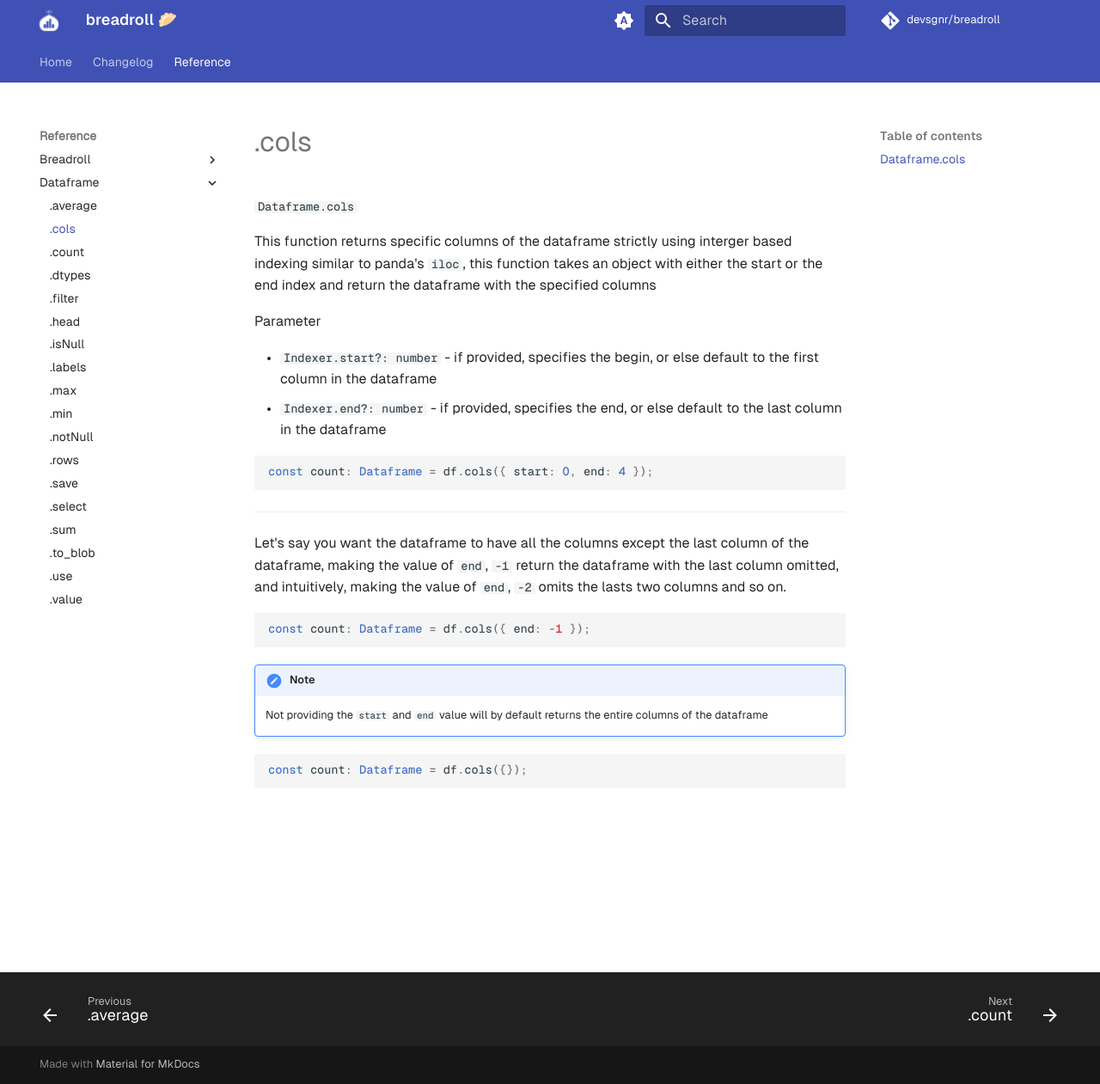
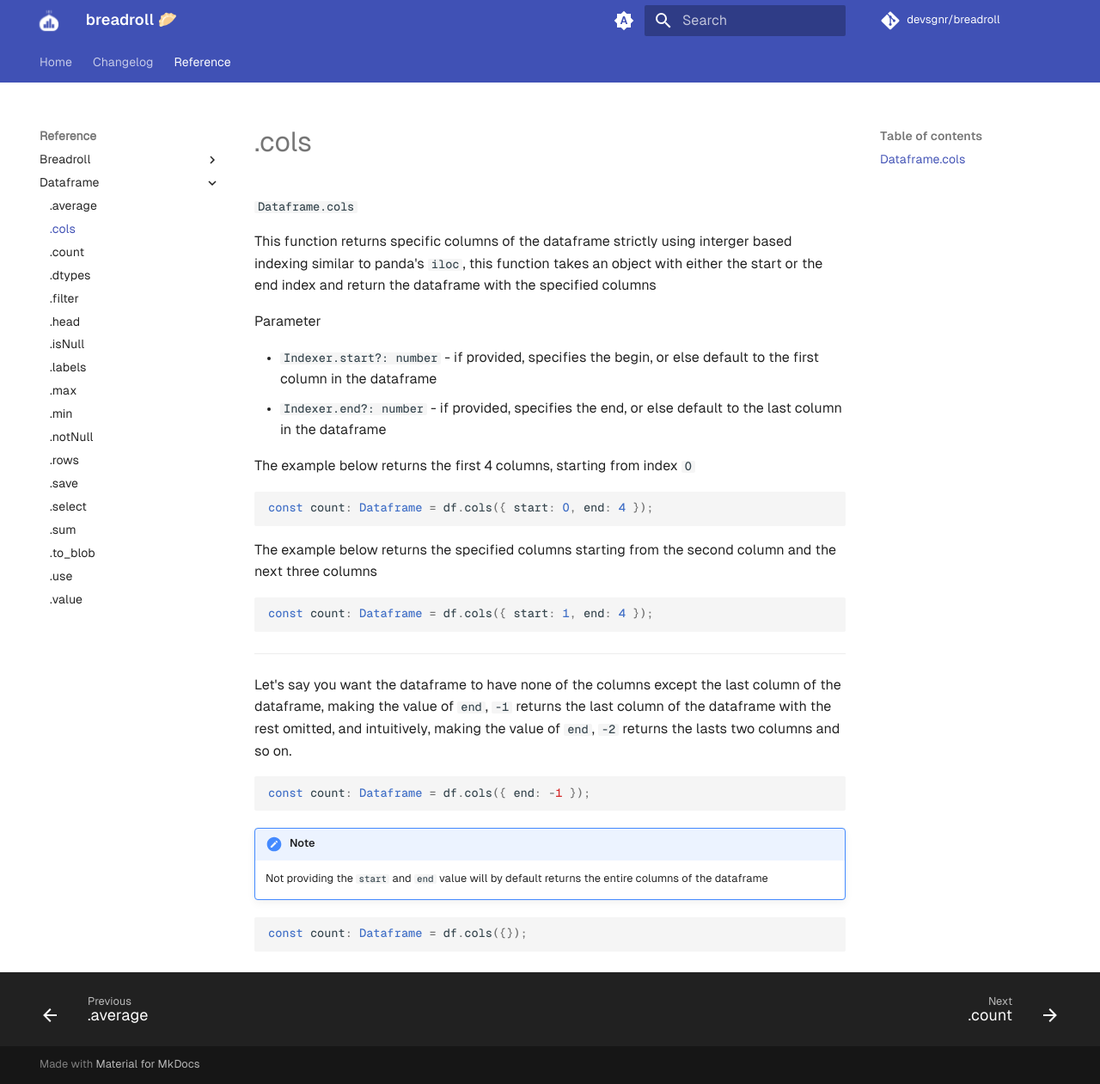
Before and after one commit to devsgnr/breadroll, an MkDocs documentation site: the page built from docs/docs/reference/Dataframe/cols.md, in a window 1280 px wide and 1261 px high. Shown: the whole window at 86% size. Built offline with MkDocs 1.6.1 and Material for MkDocs 9.7.7, drawn with Linux system fonts in a browser that asks for light colours; comment, search, counter and statistics services are not loaded.

````diff
--- a/docs/docs/reference/Dataframe/cols.md
+++ b/docs/docs/reference/Dataframe/cols.md
@@ -10,13 +10,19 @@ Parameter
 - `Indexer.start?: number` - if provided, specifies the begin, or else default to the first column in the dataframe
 - `Indexer.end?: number` - if provided, specifies the end, or else default to the last column in the dataframe
 
+The example below returns the first 4 columns, starting from index `0`
 ```typescript
 const count: Dataframe = df.cols({ start: 0, end: 4 });
 ```
 
+The example below returns the specified columns starting from the second column and the next three columns
+```typescript
+const count: Dataframe = df.cols({ start: 1, end: 4 });
+```
+
 ---
 
-Let's say you want the dataframe to have all the columns except the last column of the dataframe, making the value of `end`, `-1` return the dataframe with the last column omitted, and intuitively, making the value of `end`, `-2` omits the lasts two columns and so on.
+Let's say you want the dataframe to have none of the columns except the last column of the dataframe, making the value of `end`, `-1` returns the last column of the dataframe with the rest omitted, and intuitively, making the value of `end`, `-2` returns the lasts two columns and so on.
 
 ```typescript
 const count: Dataframe = df.cols({ end: -1 });
````
Also changed, not shown: 2 other files.
